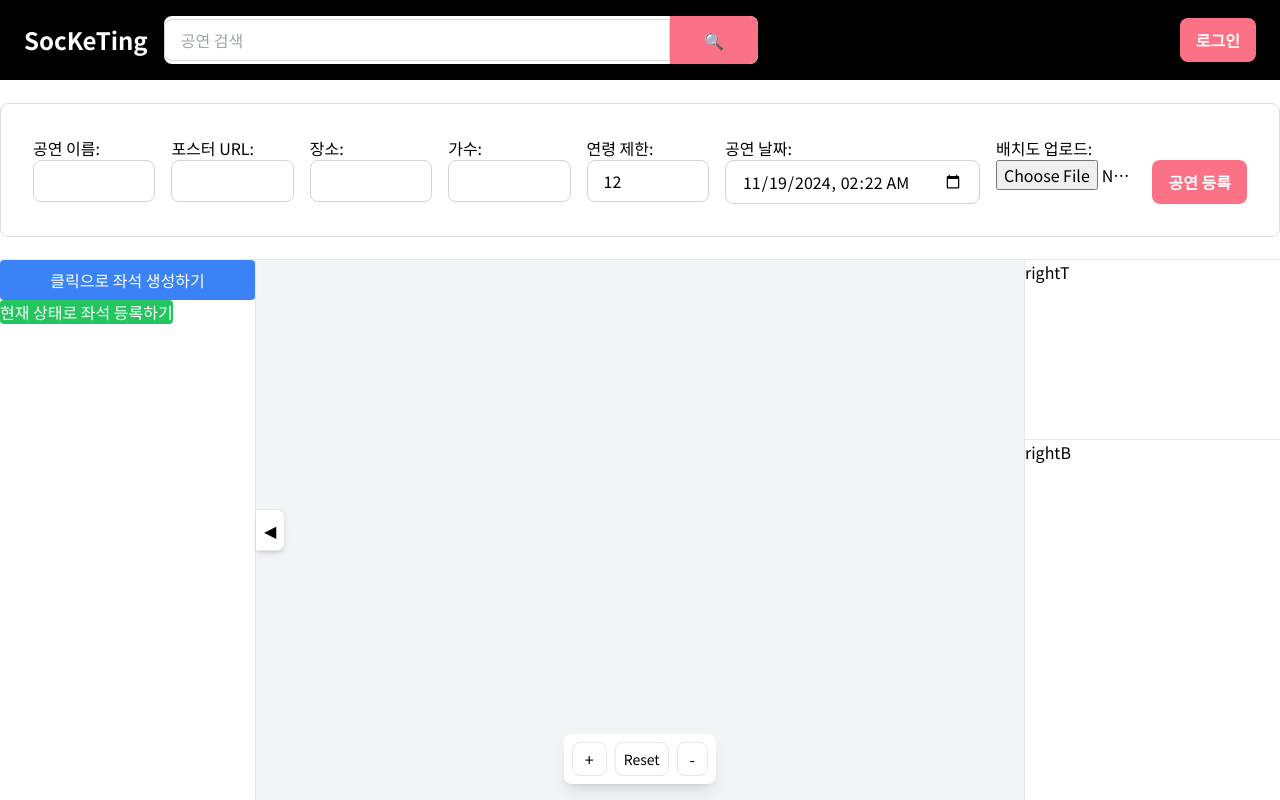
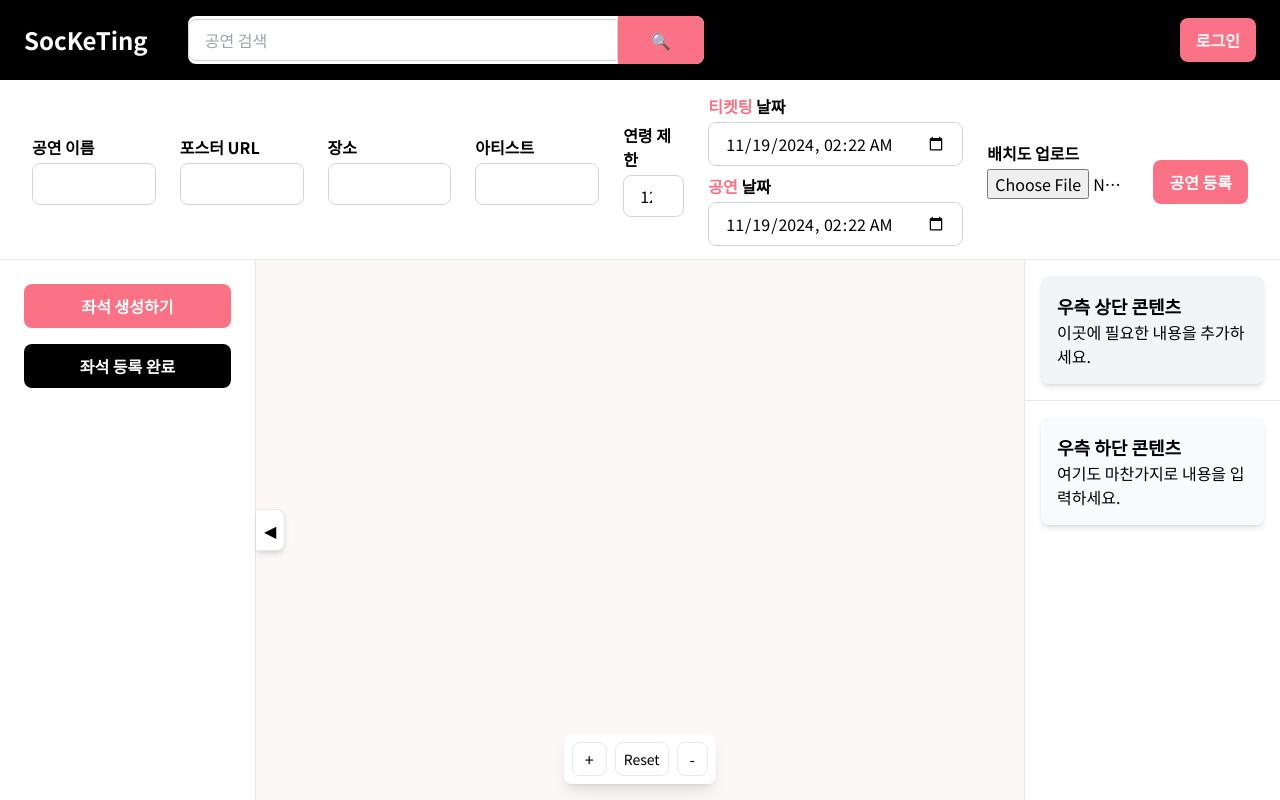
Before and after one commit to jee-in/socketing-client, a React (Vite) app: page /register in a window 1280 px wide. Built offline with nearby package versions, Linux system fonts and the light colour scheme.

Commit message:
refactor: Update register page style (#106)
* refactor: Update style! reservation page

* refactor: Update style! reservation page

* refactor: Update date

* refactor: Update reservation page style

* refactor: Update reservation page style

```diff
--- a/src/components/layout/FourSectionLayout.tsx
+++ b/src/components/layout/FourSectionLayout.tsx
@@ -22,7 +22,9 @@ const FourSectionLayout: React.FC<FourSectionLayoutProps> = ({
 }) => {
   return (
     <div className="h-screen flex flex-col">
-      <Header />
+      <div className="h-[80px]">
+        <Header />
+      </div>
 
       <div className="flex-1 flex flex-col min-h-0">
         <div className="h-1/4 w-full bg-white border-b">{topContent}</div>
@@ -46,8 +48,8 @@ const FourSectionLayout: React.FC<FourSectionLayoutProps> = ({
           </div>
 
           <div className="w-1/5 flex flex-col bg-white border-l">
-            <div className="h-1/3 border-b">{rightTopContent}</div>
-            <div className="flex-1">{rightBottomContent}</div>
+            <div className="border-b p-4 space-y-3">{rightTopContent}</div>
+            <div className="flex-1 p-4 max-h-[100px]">{rightBottomContent}</div>
           </div>
         </div>
       </div>
--- a/src/components/organisms/Form/EventRegisterForm.tsx
+++ b/src/components/organisms/Form/EventRegisterForm.tsx
@@ -1,6 +1,5 @@
 import { useForm, Controller } from "react-hook-form";
 import { NewEvent } from "../../../types/api/event";
-import Container from "../../layout/Container";
 import Input from "../../atoms/inputs/Input";
 import Button from "../../atoms/buttons/Button";
 import { createNewEvent } from "../../../api/events/eventsApi";
@@ -29,6 +28,7 @@ const EventRegisterForm = () => {
       ageLimit: 12,
       eventDates: [new Date().toISOString().slice(0, 16)],
       svg: "",
+      ticketingStartTime: [], // 티켓팅 시작 날짜 추가
     },
   });
 
@@ -80,11 +80,11 @@ const EventRegisterForm = () => {
       className="w-full h-full"
     >
       <div className="w-full h-full flex items-center">
-        <Container width="2000px" className="flex items-start ">
-          <div className="flex flex-col items-start mr-4">
-            <label>공연 이름:</label>
+        <div className="px-8 gap-6 flex items-center">
+          <div className="flex flex-col items-start">
+            <label className="font-bold mb-1">공연 이름</label>
             <Input
-              className="w-[200px]"
+              className=""
               type="text"
               {...register("title", {
                 required: "공연 이름은 필수 항목입니다.",
@@ -95,10 +95,10 @@ const EventRegisterForm = () => {
             )}
           </div>
 
-          <div className="flex flex-col items-start mr-4">
-            <label>포스터 URL:</label>
+          <div className="flex flex-col items-start">
+            <label className="font-bold mb-1">포스터 URL</label>
             <Input
-              className="w-[200px]"
+              className=""
               type="text"
               {...register("thumbnail", {
                 required: "포스터 URL은 필수 항목입니다.",
@@ -109,10 +109,10 @@ const EventRegisterForm = () => {
             )}
           </div>
 
-          <div className="flex flex-col items-start mr-4">
-            <label>장소:</label>
+          <div className="flex flex-col items-start">
+            <label className="font-bold mb-1">장소</label>
             <Input
-              className="w-[200px]"
+              className=""
               type="text"
               {...register("place", { required: "장소는 필수 항목입니다." })}
             />
@@ -121,10 +121,10 @@ const EventRegisterForm = () => {
             )}
           </div>
 
-          <div className="flex flex-col items-start mr-4">
-            <label>가수:</label>
+          <div className="flex flex-col items-start">
+            <label className="font-bold mb-1">아티스트</label>
             <Input
-              className="w-[200px]"
+              className=""
               type="text"
               {...register("cast", { required: "가수는 필수 항목입니다." })}
             />
@@ -133,10 +133,10 @@ const EventRegisterForm = () => {
             )}
           </div>
 
-          <div className="flex flex-col items-start mr-4">
-            <label>연령 제한:</label>
+          <div className="flex w-[130px] flex-col items-start">
+            <label className="font-bold mb-1">연령 제한</label>
             <Input
-              className="w-[200px]"
+              className=""
               type="number"
               {...register("ageLimit", {
                 required: "연령 제한은 필수 항목입니다.",
@@ -147,15 +147,21 @@ const EventRegisterForm = () => {
               <span className="text-red-500">{errors.ageLimit.message}</span>
             )}
           </div>
-
-          <div className="flex flex-col items-start mr-4">
-            <label>공연 날짜:</label>
+          <div className="space-y-2">
+            <div className="flex flex-col items-start">
+              <label className="font-bold mb-1">
+                <span className="text-rose-400">티켓팅</span> 날짜
+              </label>
               <Controller
                 control={control}
                 name="eventDates.0"
                 rules={{ required: "공연 날짜는 필수 항목입니다." }}
                 render={({ field }) => (
-                <Input className="w-[250px]" type="datetime-local" {...field} />
+                  <Input
+                    className="w-[235px]"
+                    type="datetime-local"
+                    {...field}
+                  />
                 )}
               />
               {errors.eventDates?.[0] && (
@@ -164,9 +170,32 @@ const EventRegisterForm = () => {
                 </span>
               )}
             </div>
+            <div className="flex flex-col items-start">
+              <label className="font-bold mb-1">
+                <span className="text-rose-400">공연</span> 날짜
+              </label>
+              <Controller
+                control={control}
+                name="eventDates.0"
+                rules={{ required: "공연 날짜는 필수 항목입니다." }}
+                render={({ field }) => (
+                  <Input
+                    className="w-[235px]"
+                    type="datetime-local"
+                    {...field}
+                  />
+                )}
+              />
+              {errors.eventDates?.[0] && (
+                <span className="text-red-500">
+                  {errors.eventDates[0]?.message}
+                </span>
+              )}
+            </div>
+          </div>
 
-          <div className="flex flex-col items-start mr-4">
-            <label>배치도 업로드:</label>
+          <div className="flex flex-col items-start">
+            <label className="font-bold mb-1">배치도 업로드</label>
             <Controller
               control={control}
               name="svg"
@@ -188,7 +217,7 @@ const EventRegisterForm = () => {
           <Button variant="primary" type="submit" className="mt-6">
             공연 등록
           </Button>
-        </Container>
+        </div>
       </div>
     </form>
   );
--- a/src/components/organisms/event-register/SeatControlPanel.tsx
+++ b/src/components/organisms/event-register/SeatControlPanel.tsx
@@ -8,6 +8,7 @@ import { AxiosError } from "axios";
 import { ApiErrorResponse } from "../../../types/api/common";
 import { NewSeat, NewSeatResponse } from "../../../types/api/event";
 import { postSeatErrorMessages } from "../../../constants/errorMessages";
+import Button from "../../atoms/buttons/Button";
 
 interface SeatControlPanelProps {
   seats: Seat[];
@@ -111,25 +112,26 @@ const SeatControlPanel: React.FC<SeatControlPanelProps> = ({
   };
 
   return (
-    <div>
-      <div>
-        <button
+    <div className="h-full p-6">
+      <div className="space-y-1">
+        <Button
           onClick={() => setIsEditMode(!isEditMode)}
-          className={`w-full px-4 py-2 rounded ${
+          className={`w-full px-4 py-2 rounded mb-3 ${
             isEditMode
               ? "bg-red-500 hover:bg-red-600 text-white"
               : "bg-blue-500 hover:bg-blue-600 text-white"
           }`}
         >
-          {isEditMode ? "좌석 수정 마치기" : "클릭으로 좌석 생성하기"}
-        </button>
+          {isEditMode ? "좌석 수정 마치기" : "좌석 생성하기"}
+        </Button>
         {!isEditMode && (
-          <button
+          <Button
+            variant="dark"
             onClick={() => void handleComplete()}
-            className="bg-green-500 text-white rounded hover:bg-green-600"
+            className="w-full"
           >
-            현재 상태로 좌석 등록하기
-          </button>
+            좌석 등록 완료
+          </Button>
         )}
       </div>
 
--- a/src/components/organisms/event-register/SeatMaker.tsx
+++ b/src/components/organisms/event-register/SeatMaker.tsx
@@ -165,7 +165,7 @@ const SeatMaker: React.FC<SeatMakerProps> = ({
   return (
     <div
       ref={containerRef}
-      className={`relative w-full h-full overflow-hidden bg-gray-100 transition-all duration-300
+      className={`relative w-full h-full overflow-hidden bg-[#fcf8f8] transition-all duration-300
                  ${isDateSidebarOpen ? "ml-1/5" : ""}`}
       onMouseDown={handleMouseDown}
       style={{ touchAction: "none" }}
--- a/src/components/pages/RegisterEventPage.tsx
+++ b/src/components/pages/RegisterEventPage.tsx
@@ -55,8 +55,18 @@ const RegisterEventPage: React.FC = () => {
             setSnapToGrid={setSnapToGrid}
           />
         }
-        rightTopContent={<div>rightT</div>}
-        rightBottomContent={<div>rightB</div>}
+        rightTopContent={
+          <div className="bg-gray-100 shadow-md rounded-lg p-4">
+            <h2 className="text-lg font-semibold">우측 상단 콘텐츠</h2>
+            <p>이곳에 필요한 내용을 추가하세요.</p>
+          </div>
+        }
+        rightBottomContent={
+          <div className="bg-gray-50 shadow-md rounded-lg p-4">
+            <h2 className="text-lg font-semibold">우측 하단 콘텐츠</h2>
+            <p>여기도 마찬가지로 내용을 입력하세요.</p>
+          </div>
+        }
         isLeftSidebarOpen={isLeftSidebarOpen}
         toggleSidebar={() => setIsLeftSidebarOpen(!isLeftSidebarOpen)}
       />
--- a/src/components/templates/header/Header.tsx
+++ b/src/components/templates/header/Header.tsx
@@ -76,7 +76,7 @@ const Header = () => {
           <HeaderLogo />
         </div>
         {/* 검색창 */}
-        <div className="hidden md:flex md:w-[55%] lg:w-[55%] justify-center pl-4">
+        <div className="hidden pl-10 lg:flex md:w-[30%] lg:w-[50%] justify-center">
           <div className="flex items-center w-full bg-white rounded-lg overflow-hidden">
             <Input
               type="text"
@@ -95,7 +95,7 @@ const Header = () => {
           </div>
         </div>
         {/* 로그인/로그아웃 상태에 따른 버튼 */}
-        <div className="flex space-x-4 w-[45%] md:w-[45%] lg:w-[45%] justify-end">
+        <div className="flex space-x-4 sm:w-full md:w-[70%] lg:w-[50%] justify-end">
           {!isLogin ? (
             <>
               <Button
@@ -108,7 +108,9 @@ const Header = () => {
           ) : (
             <>
               <div className="flex items-center space-x-4">
-                <span className="text-white">{name}님, 안녕하세요</span>
+                <span className="text-white">
+                  <span className="font-bold">{name}</span>님, 안녕하세요
+                </span>
                 <Button variant="primary" onClick={handleLogout}>
                   로그아웃
                 </Button>
--- a/src/types/api/event.ts
+++ b/src/types/api/event.ts
@@ -34,6 +34,7 @@ export interface NewEvent {
   ageLimit: number;
   eventDates: string[];
   svg: string;
+  ticketingStartTime: string[];
 }
 
 export interface NewEventResponseData {
```
Also changed, not shown: src/components/organisms/reservation/ReservationCalendarSideBar.tsx (+22 -5 lines), src/components/organisms/reservation/ReservationMinimap.tsx (+7 -7 lines), src/components/organisms/reservation/ReservationSeatInfo.tsx (+4 -6 lines), src/components/organisms/reservation/ReservationUpperEvent.tsx (+9 -8 lines). Lines whose indentation alone changed are shown as unchanged.
